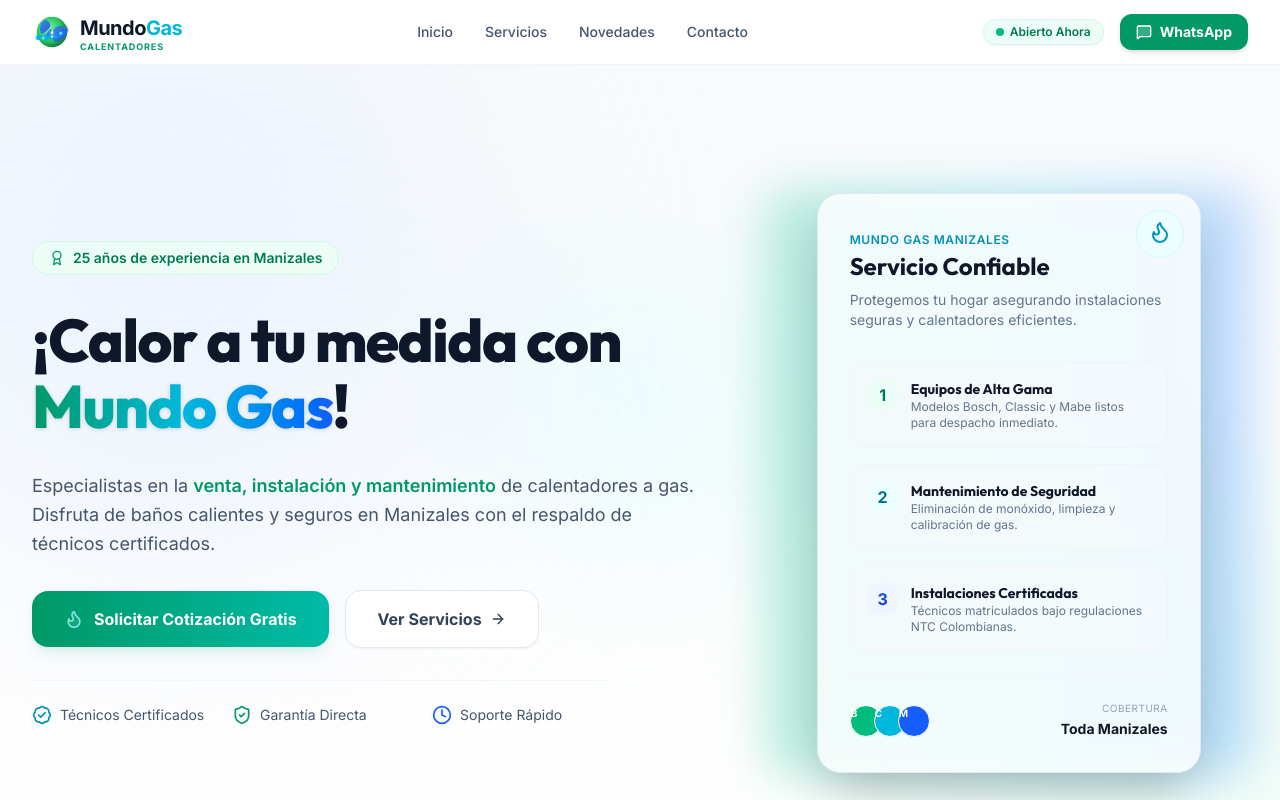
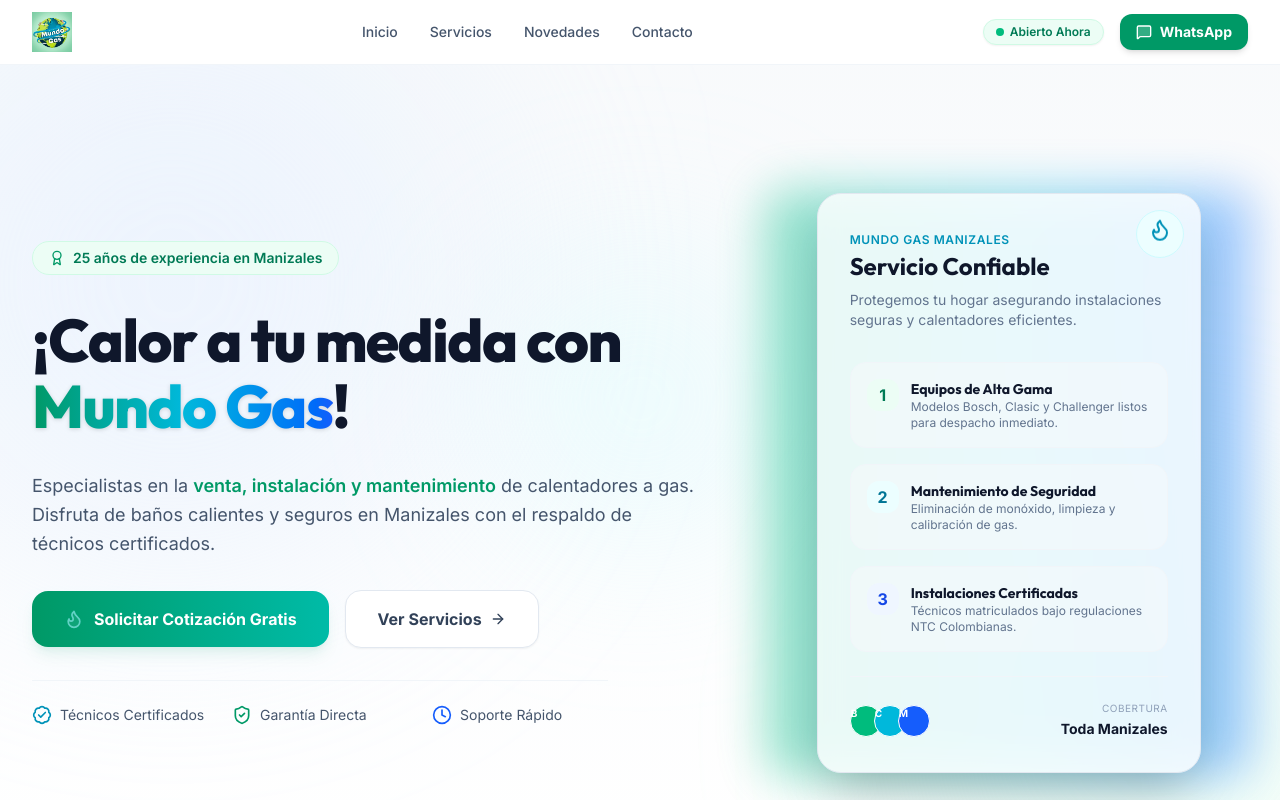
Before and after one commit to JuanDavidGomez1011/mundogas, a React (Vite) app: page / in a window 1280 px wide. Shown: the top 800 px of the page. Built offline with nearby package versions, Linux system fonts and the light colour scheme.

Commit message:
feat: actualizar datos de la empresa, servicios, marcas y nuevo logo

```diff
--- a/src/App.tsx
+++ b/src/App.tsx
@@ -19,7 +19,7 @@
         {/* Sección de Servicios: Venta, Instalación y Mantenimiento */}
         <Services />
 
-        {/* Vitrina de Equipos: Novedades Bosch y Classic */}
+        {/* Vitrina de Equipos: Novedades Bosch y Clasic */}
         <Gallery />
 
         {/* Canales de Contacto, Formulario y Horarios Colombia */}
--- a/src/components/Contact.tsx
+++ b/src/components/Contact.tsx
@@ -244,7 +244,7 @@
                     >
                       <option value="General">Asesoría General</option>
                       <option value="Calentador Bosch">Calentador Bosch (Paso/Digital)</option>
-                      <option value="Calentador Classic">Calentador Classic (Baja Presión)</option>
+                      <option value="Calentador Clasic">Calentador Clasic (Baja Presión)</option>
                       <option value="Instalación Profesional">Instalación Certificada</option>
                       <option value="Otro">Otro Calentador / Emergencia</option>
                     </select>
--- a/src/components/Footer.tsx
+++ b/src/components/Footer.tsx
@@ -84,11 +84,11 @@
               </li>
               <li className="flex items-center gap-1.5">
                 <span className="h-1.5 w-1.5 rounded-full bg-cyan-400" />
-                <span>Classic</span>
+                <span>Clasic</span>
               </li>
               <li className="flex items-center gap-1.5">
                 <span className="h-1.5 w-1.5 rounded-full bg-cyan-400" />
-                <span>Mabe</span>
+                <span>Challenger</span>
               </li>
               <li className="flex items-center gap-1.5">
                 <span className="h-1.5 w-1.5 rounded-full bg-cyan-400" />
--- a/src/components/Gallery.tsx
+++ b/src/components/Gallery.tsx
@@ -208,7 +208,7 @@
                             <li className="flex items-center gap-2"><ChevronRight className="h-3 w-3 text-cyan-600" /> Display digital inteligente</li>
                           </>
                         )}
-                        {selectedPost.brand === 'Classic' && (
+                        {selectedPost.brand === 'Clasic' && (
                           <>
                             <li className="flex items-center gap-2"><ChevronRight className="h-3 w-3 text-cyan-600" /> Encendido electrónico de baja presión</li>
                             <li className="flex items-center gap-2"><ChevronRight className="h-3 w-3 text-cyan-600" /> Válvula de seguridad por sobrepresión</li>
--- a/src/components/Hero.tsx
+++ b/src/components/Hero.tsx
@@ -113,7 +113,7 @@
                   <div className="flex h-8 w-8 items-center justify-center rounded-xl bg-emerald-50 text-emerald-700 shrink-0 font-bold">1</div>
                   <div>
                     <h4 className="text-sm font-bold text-slate-900">Equipos de Alta Gama</h4>
-                    <p className="text-xs text-slate-500">Modelos Bosch, Classic y Mabe listos para despacho inmediato.</p>
+                    <p className="text-xs text-slate-500">Modelos Bosch, Clasic y Challenger listos para despacho inmediato.</p>
                   </div>
                 </li>
                 <li className="flex items-start gap-3 rounded-2xl bg-slate-50/50 p-4 border border-slate-100 hover:bg-slate-50 transition-colors">
--- a/src/components/Logo.tsx
+++ b/src/components/Logo.tsx
@@ -8,104 +8,11 @@
 export const Logo: React.FC<LogoProps> = ({ className = 'h-10 w-10', showText = true }) => {
   return (
     <div className="flex items-center gap-2 select-none">
-      {/* SVG Icon resembling Earth + Gas Flame ring */}
-      <svg
-        className={className}
-        viewBox="0 0 100 100"
-        fill="none"
-        xmlns="http://www.w3.org/2000/svg"
-      >
-        <defs>
-          {/* Earth Gradient: Light green to vibrante emerald */}
-          <radialGradient id="earthGrad" cx="40%" cy="40%" r="60%">
-            <stop offset="0%" stopColor="#86efac" /> {/* green-300 */}
-            <stop offset="70%" stopColor="#22c55e" /> {/* green-500 */}
-            <stop offset="100%" stopColor="#15803d" /> {/* green-700 */}
-          </radialGradient>
-
-          {/* Ocean Path Gradient: Deep Ocean Blue */}
-          <linearGradient id="oceanGrad" x1="0%" y1="0%" x2="100%" y2="100%">
-            <stop offset="0%" stopColor="#3b82f6" /> {/* blue-500 */}
-            <stop offset="100%" stopColor="#1d4ed8" /> {/* blue-700 */}
-          </linearGradient>
-
-          {/* Gas Flame Ring Glow */}
-          <linearGradient id="flameGrad" x1="0%" y1="50%" x2="100%" y2="50%">
-            <stop offset="0%" stopColor="#06b6d4" /> {/* cyan-500 */}
-            <stop offset="50%" stopColor="#0ea5e9" /> {/* sky-500 */}
-            <stop offset="100%" stopColor="#2563eb" /> {/* blue-600 */}
-          </linearGradient>
-
-          {/* Glow filter */}
-          <filter id="glow" x="-20%" y="-20%" width="140%" height="140%">
-            <feGaussianBlur stdDeviation="3" result="blur" />
-            <feComposite in="SourceGraphic" in2="blur" operator="over" />
-          </filter>
-        </defs>
-
-        {/* Outer/Behind part of the gas flame ring to give 3D overlap effect */}
-        <path
-          d="M 15 65 C 10 40, 90 20, 85 45"
-          stroke="url(#flameGrad)"
-          strokeWidth="6"
-          strokeLinecap="round"
-          filter="url(#glow)"
-          opacity="0.85"
-        />
-
-        {/* Planet Earth Base (Green Sphere) */}
-        <circle cx="50" cy="50" r="38" fill="url(#earthGrad)" />
-
-        {/* Ocean continents details (abstract representations in blue) */}
-        <path
-          d="M 32 20 Q 42 22 45 30 T 35 48 T 22 52 Q 18 42 22 30 Z"
-          fill="url(#oceanGrad)"
-          opacity="0.9"
-        />
-        <path
-          d="M 68 35 Q 78 30 82 45 T 75 68 T 58 75 Q 48 65 52 50 T 68 35 Z"
-          fill="url(#oceanGrad)"
-          opacity="0.9"
-        />
-        <path
-          d="M 45 42 Q 52 45 48 55 T 38 68 Q 30 72 32 60 Z"
-          fill="url(#oceanGrad)"
-          opacity="0.8"
-        />
-
-        {/* Front part of the gas flame ring (simulating orbit) */}
-        <path
-          d="M 85 45 C 80 70, 10 60, 15 65"
-          stroke="url(#flameGrad)"
-          strokeWidth="8"
-          strokeLinecap="round"
-          filter="url(#glow)"
-        />
-
-        {/* Flame particles on the ring */}
-        <circle cx="28" cy="65" r="3" fill="#67e8f9" filter="url(#glow)" />
-        <circle cx="50" cy="61" r="2.5" fill="#e0f7fa" filter="url(#glow)" />
-        <circle cx="72" cy="53" r="3" fill="#67e8f9" filter="url(#glow)" />
-
-        {/* Core gas center flame */}
-        <path
-          d="M 46 54 Q 50 42 54 54 Z"
-          fill="#e0f7fa"
-          filter="url(#glow)"
-        />
-      </svg>
-
-      {/* Brand Text styling */}
-      {showText && (
-        <div className="flex flex-col leading-none">
-          <span className="font-extrabold text-xl tracking-tight text-current">
-            Mundo<span className="text-cyan-500">Gas</span>
-          </span>
-          <span className="text-[9px] uppercase tracking-widest text-emerald-600 font-bold">
-            Calentadores
-          </span>
-        </div>
-      )}
+      <img
+        src="/logo.jpg"
+        alt="Mundo Gas Logo"
+        className={`${className} object-contain`}
+      />
     </div>
   );
 };
--- a/src/data/businessData.ts
+++ b/src/data/businessData.ts
@@ -80,9 +80,9 @@
     phoneNumbers: [
       { label: 'Celular / WhatsApp Principal', number: '313 6076305', whatsappFormatted: '+573136076305', isWhatsApp: true },
       { label: 'Celular de Soporte', number: '310 4656411', whatsappFormatted: '+573104656411', isWhatsApp: true },
-      { label: 'Teléfono Fijo', number: '8730106', whatsappFormatted: '', isWhatsApp: false }
+      { label: 'Teléfono Fijo', number: '3729561', whatsappFormatted: '', isWhatsApp: false }
     ],
-    emails: ['almacenmundogas@yahoo.es', 'mundogasmanizales@gmail.com'],
+    emails: ['almacenmundogas25@gmail.com'],
     address: {
       street: 'Calle 25 #21-43',
       neighborhood: 'Centro',
@@ -98,9 +98,9 @@
       id: 'venta',
       title: 'Modelos y Marcas Diversas',
       shortDescription: 'Contamos con una selección impresionante de calentadores a gas de las mejores marcas del mercado.',
-      fullDescription: 'En Mundo Gas te ofrecemos un amplio portafolio de calentadores de marcas líderes mundiales como Bosch, Classic, Mabe y más. Encontrarás calentadores de tiro natural, tiro forzado y de acumulación, adaptados a la presión de agua de tu hogar y con capacidades desde 5.5 litros hasta 20 litros.',
+      fullDescription: 'En Mundo Gas te ofrecemos un amplio portafolio de calentadores de marcas líderes mundiales como Bosch, Clasic, Challenger y más. Encontrarás calentadores de tiro natural, tiro forzado y de acumulación, adaptados a la presión de agua de tu hogar y con capacidades desde 5.5 litros hasta 20 litros.',
       iconName: 'Flame',
-      highlights: ['Calentadores Bosch y Classic originales', 'Garantía directa de fábrica', 'Asesoría experta para elegir la capacidad correcta']
+      highlights: ['Calentadores Bosch y Clasic originales', 'Garantía directa de fábrica', 'Asesoría experta para elegir la capacidad correcta']
     },
     {
       id: 'instalacion',
@@ -116,7 +116,15 @@
       shortDescription: 'Cuidado preventivo y correctivo para prolongar la vida útil de tu equipo y asegurar su eficiencia.',
       fullDescription: '¿Tu calentador no calienta como antes, arroja llama amarilla o tiene apagones repentinos? Realizamos mantenimiento preventivo completo (limpieza de quemadores, calibración de sensores, revisión de válvula de gas y cambio de baterías) y reparación técnica experta con repuestos 100% originales.',
       iconName: 'Wrench',
-      highlights: ['Mantenimiento preventivo anual', 'Diagnóstico preciso de fallas', 'Repuestos originales Bosch, Classic y multimarca']
+      highlights: ['Mantenimiento preventivo anual', 'Diagnóstico preciso de fallas', 'Repuestos originales Bosch, Clasic y multimarca']
+    },
+    {
+      id: 'redes-chimeneas',
+      title: 'Redes y Chimeneas a Gas',
+      shortDescription: 'Instalación de redes de gas y chimeneas a gas (directas, conteo remoto) o alcohol.',
+      fullDescription: 'Expertos en diseño e instalación de redes de gas residenciales y comerciales. Además, instalamos y realizamos mantenimiento a chimeneas a gas (directas y de conteo remoto) y modernas chimeneas en alcohol. Soluciones seguras y estéticas para su hogar.',
+      iconName: 'Flame',
+      highlights: ['Redes de gas', 'Chimeneas a gas (directas y conteo remoto)', 'Chimeneas en alcohol']
     }
   ],
   posts: [
@@ -133,16 +141,16 @@
       tags: ['MundoGas', 'CalentadoresAGas', 'BoschManizales', 'CalefaccionEficiente']
     },
     {
-      id: 'post-classic',
-      brand: 'Classic',
-      title: 'Línea de Calentadores Classic - Excelente calidad y precio',
-      content: '¿Buscas una opción duradera, eficiente y que se ajuste a tu presupuesto? Los calentadores a gas Classic son ideales para el clima de Manizales. Diseñados para trabajar con baja presión de agua, ideales para apartamentos o zonas altas. Cuenta con doble sensor de seguridad y encendido electrónico automático. Visítanos en la Calle 25 #21-43 Centro y con gusto te asesoramos.',
+      id: 'post-clasic',
+      brand: 'Clasic',
+      title: 'Línea de Calentadores Clasic - Excelente calidad y precio',
+      content: '¿Buscas una opción duradera, eficiente y que se ajuste a tu presupuesto? Los calentadores a gas Clasic son ideales para el clima de Manizales. Diseñados para trabajar con baja presión de agua, ideales para apartamentos o zonas altas. Cuenta con doble sensor de seguridad y encendido electrónico automático. Visítanos en la Calle 25 #21-43 Centro y con gusto te asesoramos.',
       imageUrl: '/images/heater_classic.jpg',
       date: 'Hace 5 días',
       likes: 89,
       commentsCount: 9,
       shares: 4,
-      tags: ['MundoGas', 'CalentadoresClassic', 'HogarCalentito', 'Manizales']
+      tags: ['MundoGas', 'CalentadoresClasic', 'HogarCalentito', 'Manizales']
     },
     {
       id: 'post-mantenimiento',
```
Also changed, not shown: public/logo.jpg (added).
